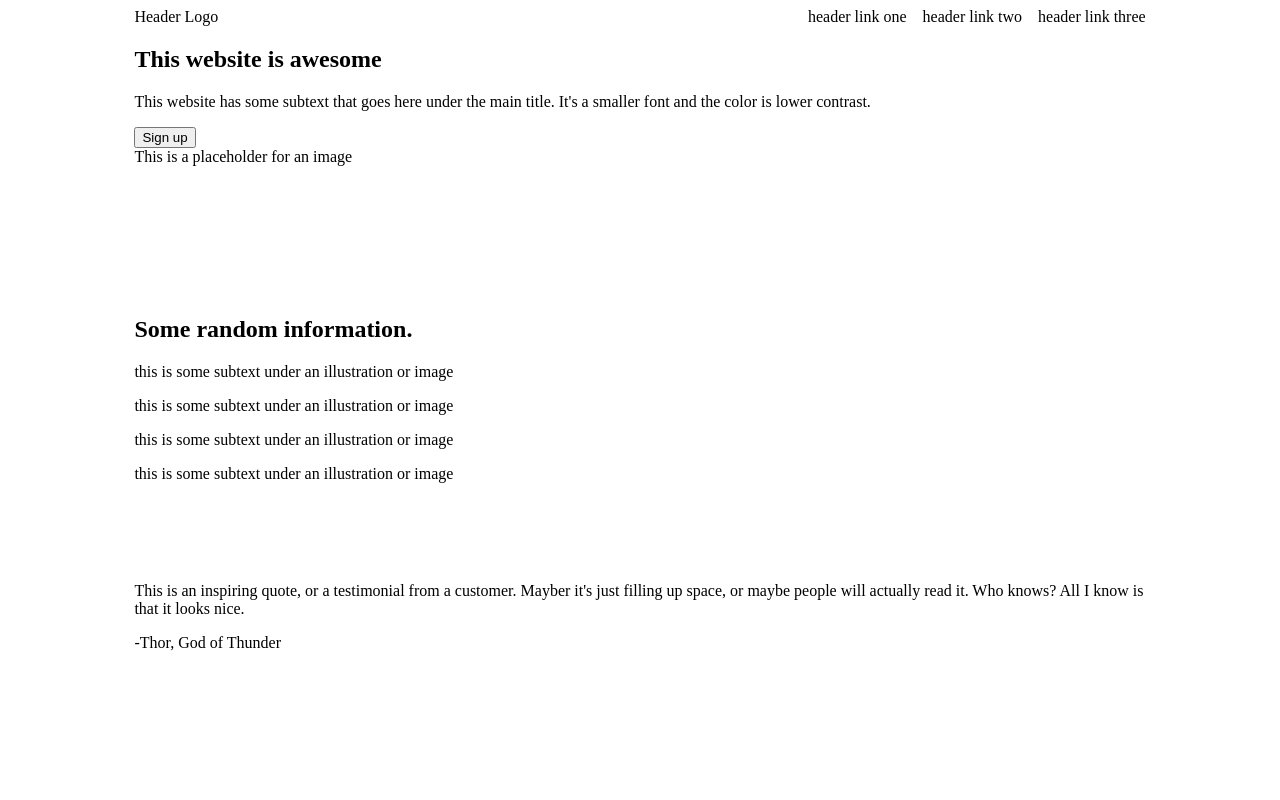
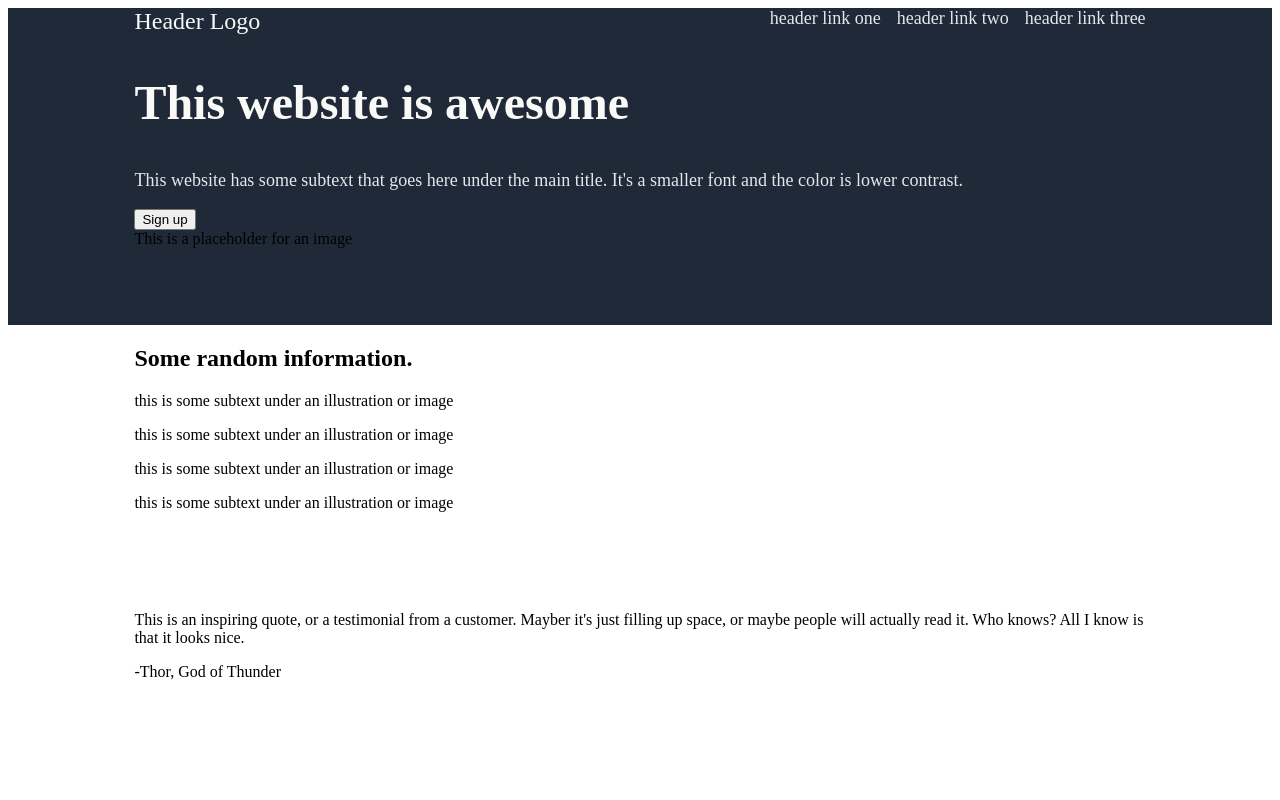
Before and after one commit to dacorobus/project-landingpage, a plain HTML site: page index.html in a window 1280 px wide. Shown: the top 800 px of the page. Drawn offline with Linux system fonts and the light colour scheme.

Commit message:
add hero css

```diff
--- a/index.html
+++ b/index.html
@@ -8,17 +8,17 @@
     <link href="./project-landing.css" rel="stylesheet">
 </head>
 <body>
-    <header>
+    <header class="hero">
         <nav class="nav-container">
-            <div class="nav-logo">Header Logo</div>
-            <div>header link one</div>
-            <div>header link two</div>
-            <div>header link three</div>
+            <div class="nav-logo hero-logo-text">Header Logo</div>
+            <div class="hero-link-text">header link one</div>
+            <div class="hero-link-text">header link two</div>
+            <div class="hero-link-text">header link three</div>
         </nav>
         <section class="sections">
             <div>
-                <h1>This website is awesome</h1>
-                <p>This website has some subtext that goes here under the main title.  It's a smaller font and the color is lower contrast.</p>
+                <h1 class="hero-main-text">This website is awesome</h1>
+                <p class="hero-secondary-text">This website has some subtext that goes here under the main title.  It's a smaller font and the color is lower contrast.</p>
                 <div><button type="button">Sign up</button></div>
             </div>
             <div>
--- a/project-landing.css
+++ b/project-landing.css
@@ -17,3 +17,25 @@ body>* {
 .nav-logo {
     margin-right:auto;
 }
+
+.hero
+,.footer{
+    background-color: #1F2937;
+}
+
+.hero-main-text {
+    font-size: 48px;
+    font-weight: 900;
+    color: #f9faf8;
+}
+
+.hero-secondary-text,
+.hero-link-text {
+    font-size: 18px;
+    color: #e5e7eb;
+}
+
+.hero-logo-text {
+    font-size: 24px;
+    color: #f9faf8;
+}
```
